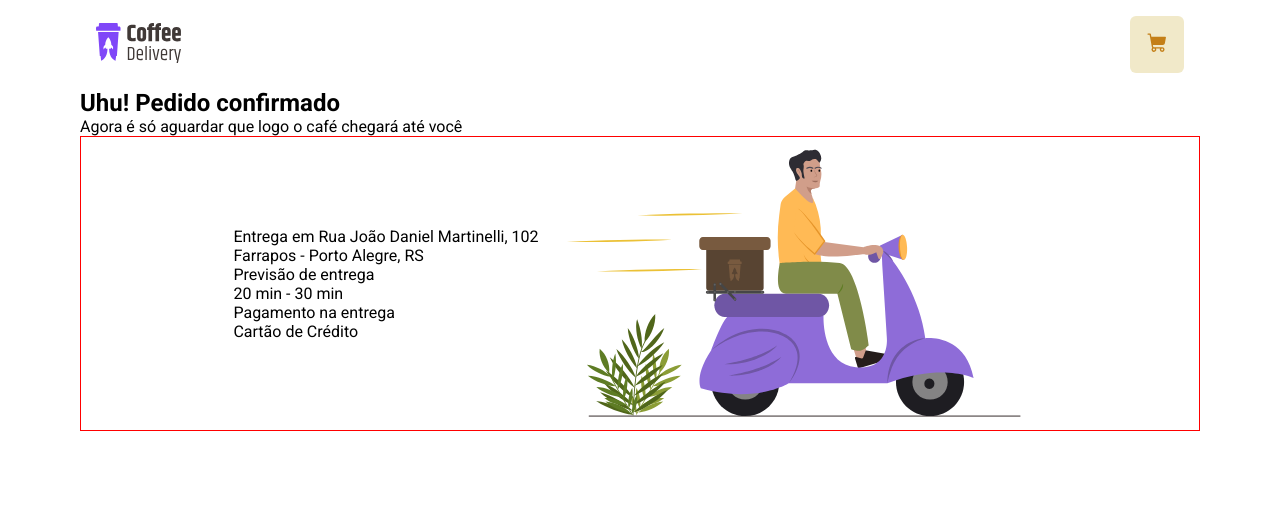
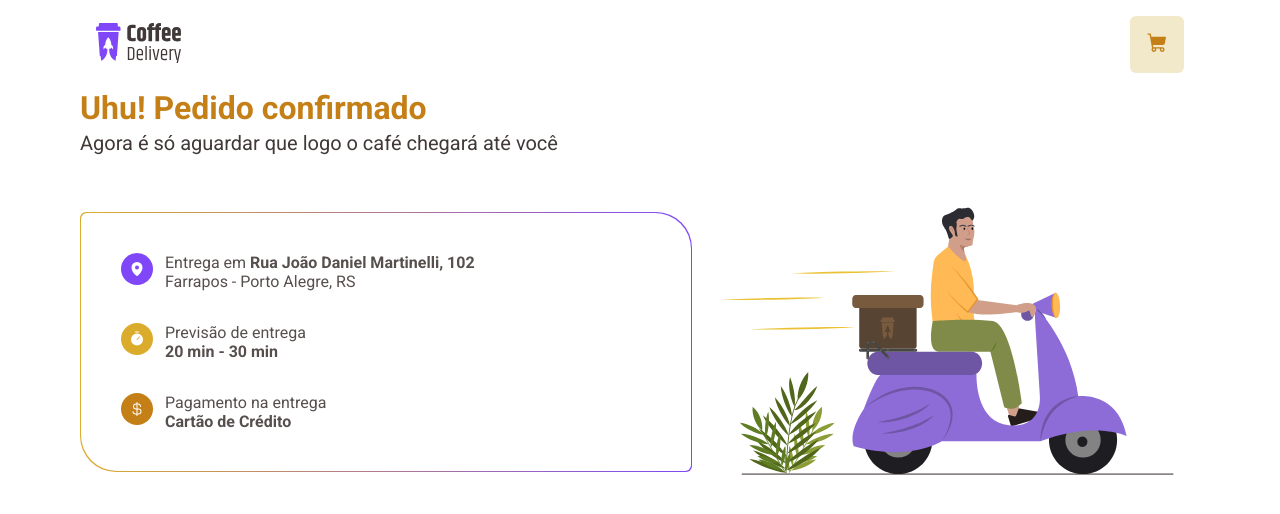
Before and after one commit to Gabrielmxn/coffee_delivery, a React (Vite) app: page /success in a window 1280 px wide. Shown: the top 514 px of the page. Built offline with nearby package versions, Linux system fonts and the light colour scheme; no server answers.

Commit message:
:sparkles: feat: add page in success

```diff
--- a/src/pages/Success.tsx
+++ b/src/pages/Success.tsx
@@ -1,6 +1,7 @@
+import { CurrencyDollar, MapPin, Timer } from '@phosphor-icons/react'
 import imageIlustre from '../assets/Illustration.svg'
 import { TitleComponent } from '../components/TitleComponent'
-import { ContainerMainSuccess, ContainerSuccess } from './styles'
+import { ContainerMainSuccess, ContainerSuccess, Subtitle, Title, Icon, DetalheEntrega, Info, ItemDetalheEntrega } from './styles'
 
 
 export function Success(){
@@ -8,29 +9,46 @@ export function Success(){
     <>
       <TitleComponent title="Success" />
       <ContainerMainSuccess>
-        <h2>Uhu! Pedido confirmado</h2>
-        <p>Agora é só aguardar que logo o café chegará até você</p>
+        <Title>Uhu! Pedido confirmado</Title>
+        <Subtitle>Agora é só aguardar que logo o café chegará até você</Subtitle>
         <ContainerSuccess>
-          <div>
-            <div>
-              <p>
-                Entrega em Rua João Daniel Martinelli, 102
-              </p>
-              <span>Farrapos - Porto Alegre, RS</span>
-            </div>
-            <div>
-              <p>
-                Previsão de entrega
-              </p>
-              <span>20 min - 30 min</span>
-            </div>
-            <div>
+          <DetalheEntrega>
+            <section>
+            <ItemDetalheEntrega>
+              <Icon bg={"purple"}>
+                <MapPin weight='fill'/>
+              </Icon>
+              <Info>
+                <p>
+                  Entrega em <strong>Rua João Daniel Martinelli, 102</strong>
+                </p>
+                <p>Farrapos - Porto Alegre, RS</p>
+              </Info>
+            </ItemDetalheEntrega>
+            <ItemDetalheEntrega>
+            <Icon bg={"yellow"}>
+                <Timer weight='fill'/>
+              </Icon>
+              <Info>
+                <p>
+                  Previsão de entrega
+                </p>
+                <strong>20 min - 30 min</strong>
+              </Info>
+            </ItemDetalheEntrega>
+            <ItemDetalheEntrega>
+            <Icon bg={"yellow-dark"}>
+                <CurrencyDollar />
+              </Icon>
+             <Info>
               <p>
                 Pagamento na entrega
               </p>
-              <span>Cartão de Crédito</span>
-            </div>
-          </div>
+              <strong>Cartão de Crédito</strong>
+             </Info>
+            </ItemDetalheEntrega>
+            </section>
+          </DetalheEntrega>
         <img src={imageIlustre} alt="" />
         </ContainerSuccess>
       </ContainerMainSuccess>
--- a/src/pages/styles.ts
+++ b/src/pages/styles.ts
@@ -279,17 +279,7 @@ export const Remover = styled.button`
 `
 
 
-export const ContainerSuccess = styled.div`
 
-    border: 1px solid red;
-
-    width: 100%;
-    display: flex;
-    align-items: center;
-    justify-content: center;
-    gap: 1rem;
-
-`
 
 
 export const ContainerMainSuccess = styled.div`
@@ -318,3 +308,86 @@ export const TypePagament = styled.button`
 
     }
 `
+
+
+
+
+/* SUCCESS */
+
+export const Title = styled.h2`
+    font-size: 2rem;
+    color: ${props => props.theme['yellow-dark']}
+
+`
+
+export const Subtitle = styled.p`
+    font-size: 1.25rem;
+    color: ${props => props.theme['base-subtitle']};
+    margin-top: 0.25rem;
+`
+
+
+export const ContainerSuccess = styled.div`
+
+
+    margin-top: 40px;
+    width: 100%;
+    display: flex;
+    align-items: center;
+    justify-content: space-between;
+    gap: 1rem;
+
+`
+
+export const DetalheEntrega = styled.div`
+
+    flex: 1;
+    padding: 1px;
+
+
+
+    border-radius: 6px 36px;
+    background-image: linear-gradient(to right, #DBAC2C,  #8047F8);
+
+    section{
+      width: 100%;
+
+      border-radius: inherit;
+      height: 100%;
+      background-color: #fff;
+      padding: 40px;
+      display: flex;
+      flex-direction: column;
+      gap: 32px
+    }
+`
+
+export const ItemDetalheEntrega = styled.div`
+    display: flex;
+    gap: 0.75rem;
+
+`
+
+export const Info = styled.div`
+    display: flex;
+    flex-direction: column;
+    color: ${props => props.theme['base-text']};
+    font-size: 1rem;
+`
+interface PropsDivIcon {
+  bg: string
+}
+
+export const Icon = styled.div<PropsDivIcon>`
+    width: 2rem;
+    height: 2rem;
+    display: flex;
+    justify-content: center;
+    align-items: center;
+    border-radius: 99999999999px;
+    background-color: ${props => props.theme[props.bg]};
+
+    svg{
+      color: ${props => props.theme['white']};
+    }
+`
```
